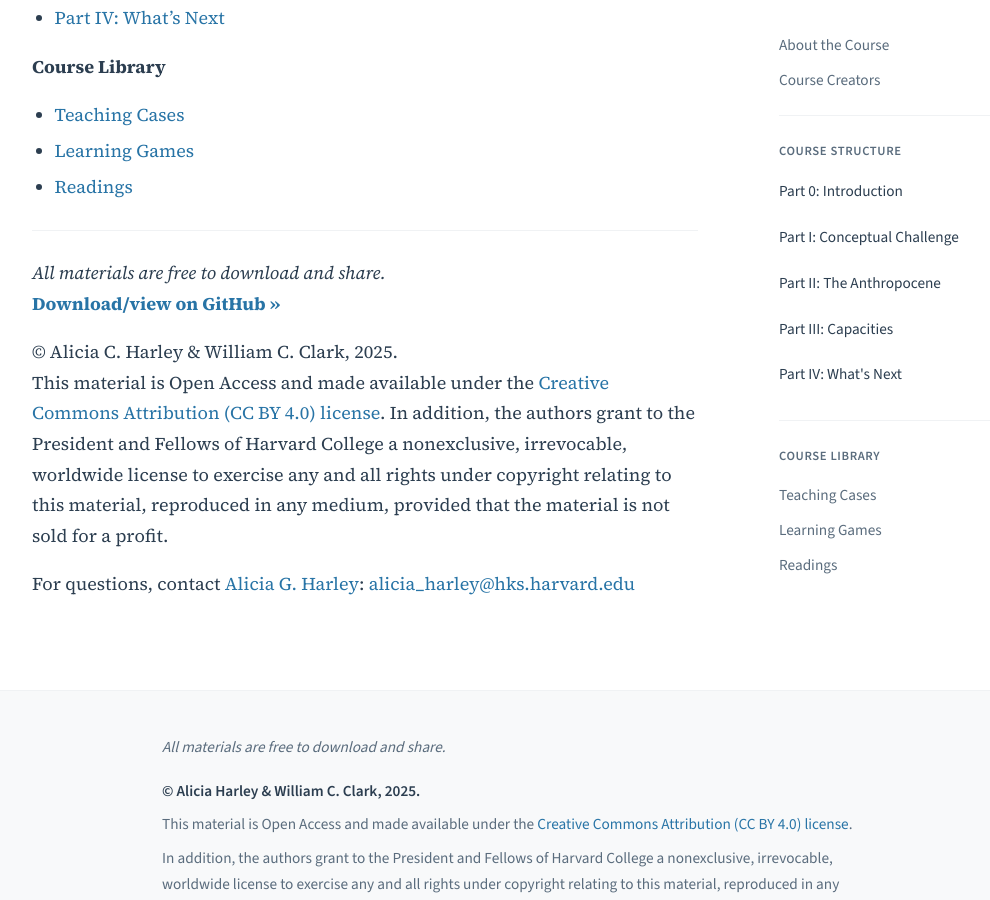
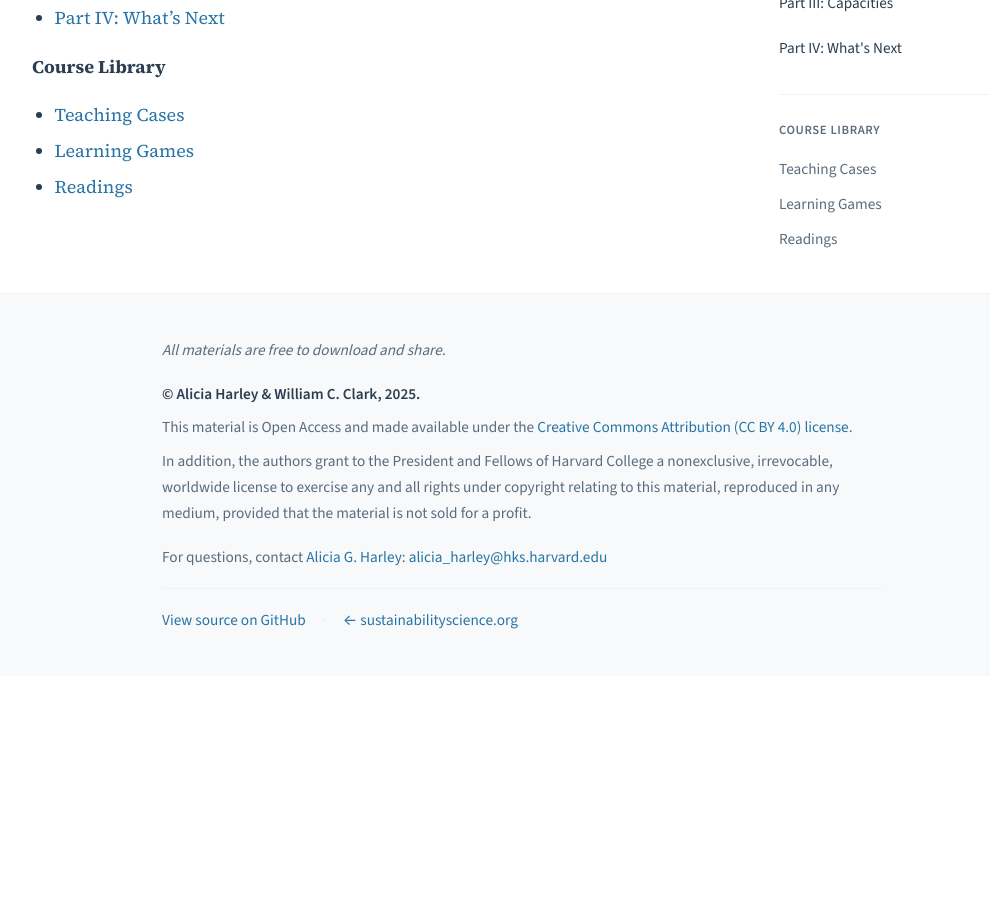
Before and after one commit to agharley/sustsci, a Jekyll site: the page built from course/index.md, in a window 1280 px wide and 900 px high, scrolled down 1524 px. Shown: the whole window, without its empty margins (118-1108 px from the left). Built offline with Jekyll 4.4.1, drawn with Linux system fonts in a browser that asks for light colours; after the commit the page ends 2200 px from its top, so only the background shows below that.

Commit message:
Update index.md
getting rid of duplicate copyright info

```diff
--- a/course/index.md
+++ b/course/index.md
@@ -31,13 +31,3 @@
 - [Teaching Cases](course-library/teaching-cases/)
 - [Learning Games](course-library/learning-games/)
 - [Readings](course-library/readings/)
-
----
-
-_All materials are free to download and share._
-**[Download/view on GitHub »](https://github.com/agharley/sustsci)**
-
-© Alicia C. Harley & William C. Clark, 2025.
-This material is Open Access and made available under the [Creative Commons Attribution (CC BY 4.0) license](https://creativecommons.org/licenses/by/4.0/). In addition, the authors grant to the President and Fellows of Harvard College a nonexclusive, irrevocable, worldwide license to exercise any and all rights under copyright relating to this material, reproduced in any medium, provided that the material is not sold for a profit.
-
-For questions, contact [Alicia G. Harley](https://harley.scholars.harvard.edu/): [alicia_harley@hks.harvard.edu](mailto:alicia_harley@hks.harvard.edu)
```
